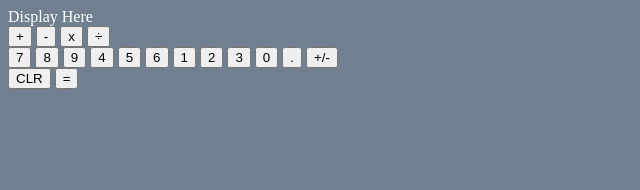
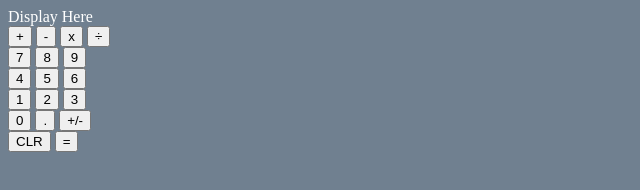
Before and after one commit to jansencir/calculator, a plain HTML site: page index.html in a window 1280 px wide. Shown: the whole page, without its empty margins (0-640 px from the left). Drawn offline with Linux system fonts and the light colour scheme.

Commit message:
Fix layout of index

```diff
--- a/index.html
+++ b/index.html
@@ -20,23 +20,31 @@
             <button id="divideBtn">÷</button>
         </div>
 
-        <div class="numberLayout">
+        <div class="number-layout">
             <div class="operation-numbers">
+                <div class="first-row">
                     <button id="sevenBtn">7</button>
                     <button id="eightBtn">8</button>
                     <button id="nineBtn">9</button>
+                </div>
 
+                <div class="second-row">
                     <button id="fourBtn">4</button>
                     <button id="fiveBtn">5</button>
                     <button id="sixBtn">6</button>
+                </div>
 
+                <div class="third-row">
                     <button id="oneBtn">1</button>
                     <button id="twoBtn">2</button>
                     <button id="threeBtn">3</button>
+                </div>
 
+                <div class="fourth-row">
                     <button id="zeroBtn">0</button>
                     <button id="decimalBtn">.</button>
                     <button id="positiveNegative">+/-</button>
+                </div>
             </div>
 
             <div class="operation-calculate">
```
Lines whose indentation alone changed are shown as unchanged.
